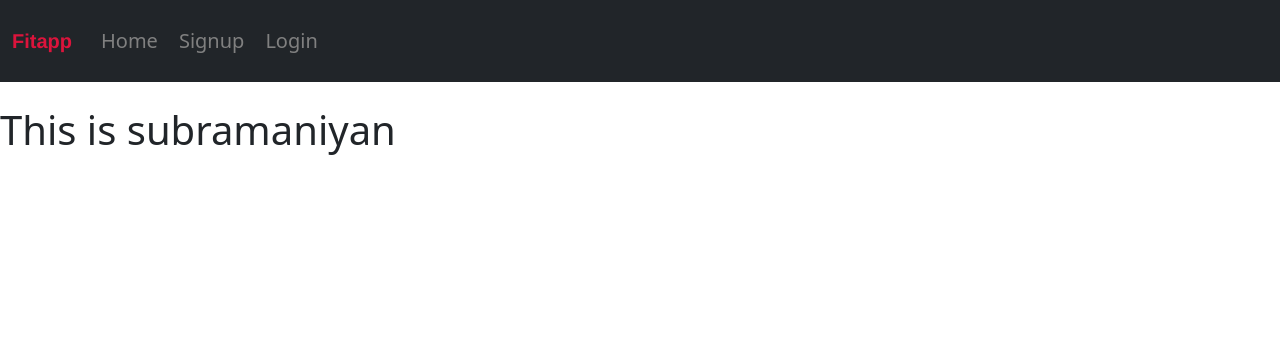
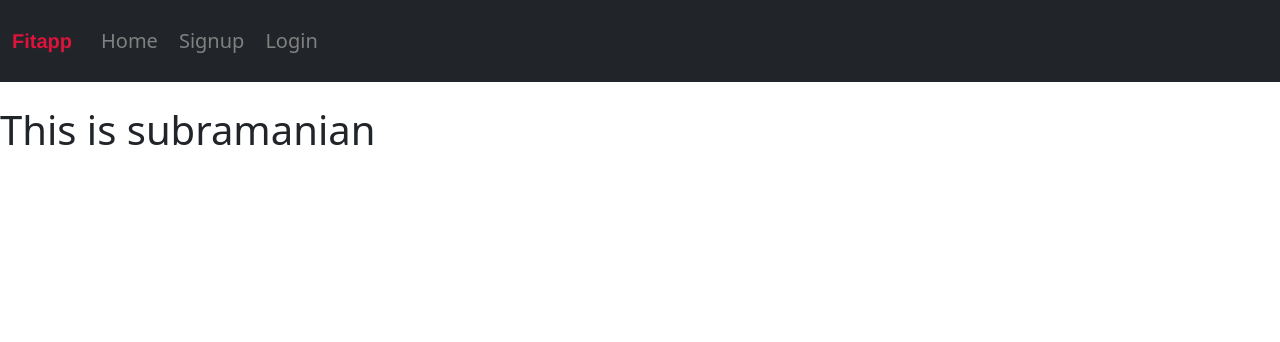
Before and after one commit to IBM-EPBL/IBM-Project-24687-1659947495, a Flask app: page /home in a window 1280 px wide. Shown: the top 342 px of the page. Run offline with Flask 2, Linux system fonts and the light colour scheme.

Commit message:
Update home.html

```diff
--- a/Assignment/Subramanian M(M3 Lead)/Assignment 2/templates/home.html
+++ b/Assignment/Subramanian M(M3 Lead)/Assignment 2/templates/home.html
@@ -4,6 +4,6 @@
 
 {% endblock %} {% block body %}
 <br>
-<h1>This is subramaniyan</h1>
+<h1>This is subramanian</h1>
 
 {% endblock %}
```
